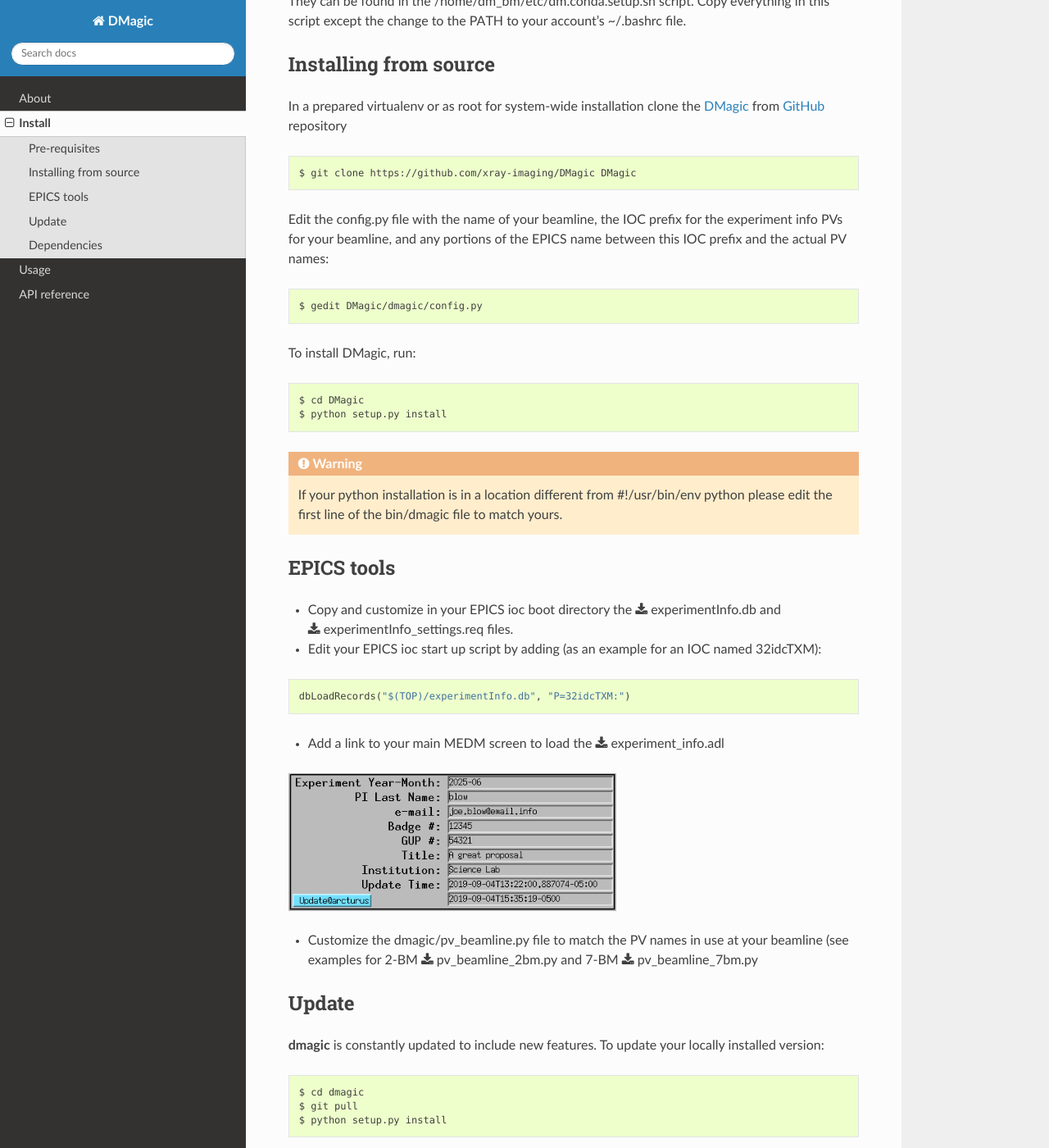
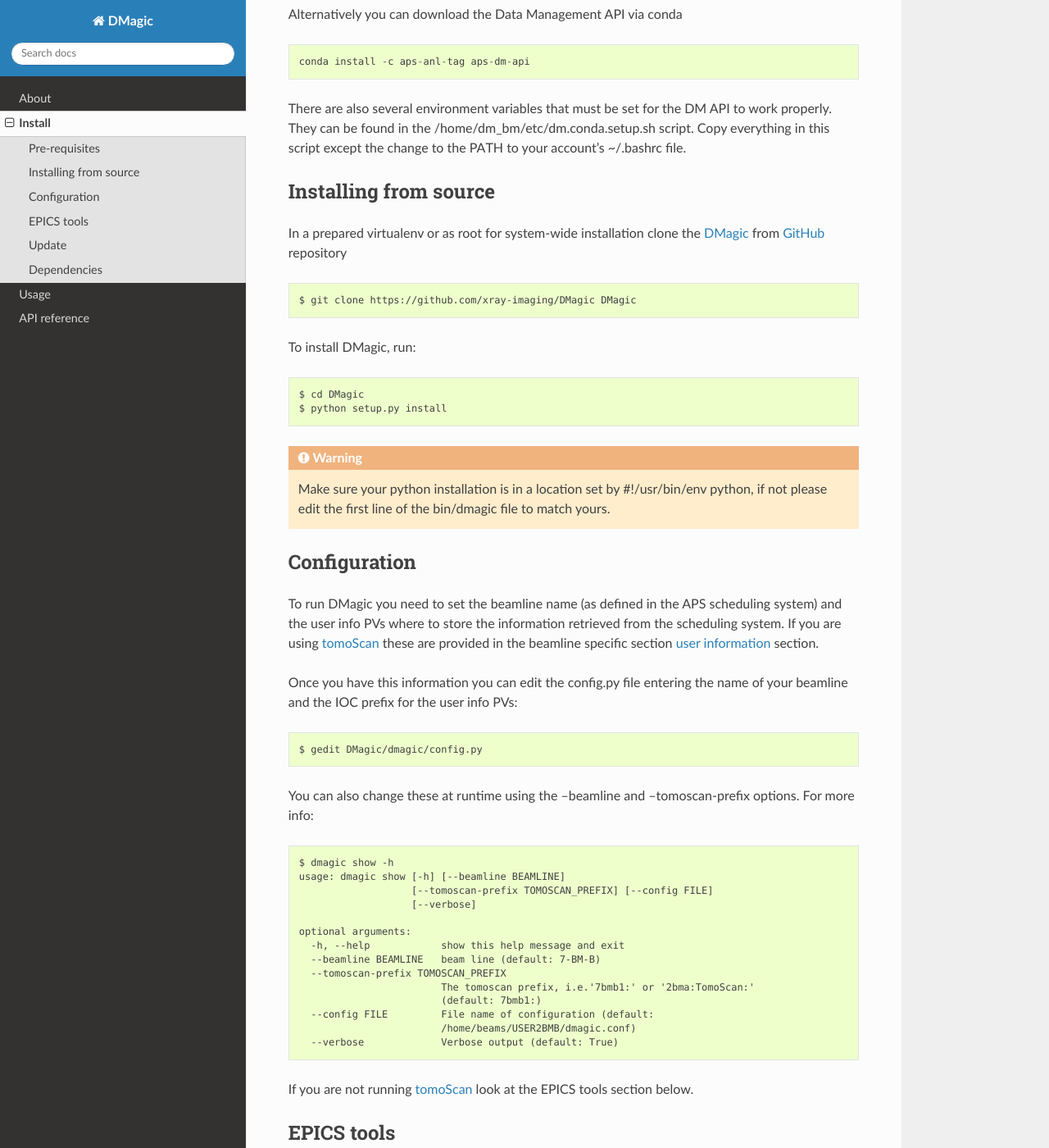
Before and after one commit to xray-imaging/DMagic, a Sphinx documentation site: the page built from doc/source/install.rst, in a window 1280 px wide and 1400 px high, scrolled down 665 px. Shown: the whole window at 82% size. Built offline with Sphinx 7.4.7 and the Read the Docs theme 2.0.0, drawn with Linux system fonts in a browser that asks for light colours; some of the changed text lies outside the part shown.

Commit message:
Installation doc update

```diff
--- a/doc/source/install.rst
+++ b/doc/source/install.rst
@@ -15,7 +15,13 @@
 Install from `Anaconda <https://www.anaconda.com/distribution/>`_ python3.x.
 
 You will also need to have the APS Data Management system installed for your beamline; contact
-the SDM group for this installation.  You will need to download the Data Management API via conda
+the `SDM group <https://www.aps.anl.gov/Scientific-Software-Engineering-And-Data-Management>`_
+for this installation. Once installed you can run dmagic in a terminal with::
+
+    $ source /home/dm_bm/etc/dm.setup.sh
+    $ dmagic show
+
+Alternatively you can download the Data Management API via conda
 
 ::
 
@@ -27,28 +33,55 @@
 Installing from source
 ======================
 
-In a prepared virtualenv or as root for system-wide installation clone the `DMagic <https://github.com/xray-imaging/DMagic>`_
-from `GitHub <https://github.com>`_ repository
+In a prepared virtualenv or as root for system-wide installation clone the
+`DMagic <https://github.com/xray-imaging/DMagic>`_ from `GitHub <https://github.com>`_ repository
 
 ::
 
     $ git clone https://github.com/xray-imaging/DMagic DMagic
-
-Edit the config.py file with the name of your beamline, the IOC prefix for the experiment info PVs for your beamline, and any portions of the EPICS name between this IOC prefix and the actual PV names::
-
-    $ gedit DMagic/dmagic/config.py
 
 To install DMagic, run::
 
     $ cd DMagic
     $ python setup.py install
 
-.. warning:: If your python installation is in a location different from #!/usr/bin/env python please edit the first line of the bin/dmagic file to match yours.
+.. warning:: Make sure your python installation is in a location set by #!/usr/bin/env python, if not please edit the first line of the bin/dmagic file to match yours.
+
+Configuration
+=============
+
+To run DMagic you need to set the beamline name (as defined in the APS scheduling system) and the user info PVs where to store the information retrieved from the scheduling system.  If you are using `tomoScan <https://tomoscan.readthedocs.io/en/latest/>`_ these are provided in the
+beamline specific section `user information <https://tomoscan.readthedocs.io/en/latest/tomoScanApp.html#user-information>`_ section.
+
+Once you have this information you can edit the config.py file entering the name of your beamline and the
+IOC prefix for the user info PVs::
+
+    $ gedit DMagic/dmagic/config.py
+
+You can also change these at runtime using the --beamline and --tomoscan-prefix options. For more info::
+
+    $ dmagic show -h
+    usage: dmagic show [-h] [--beamline BEAMLINE]
+                       [--tomoscan-prefix TOMOSCAN_PREFIX] [--config FILE]
+                       [--verbose]
+
+    optional arguments:
+      -h, --help            show this help message and exit
+      --beamline BEAMLINE   beam line (default: 7-BM-B)
+      --tomoscan-prefix TOMOSCAN_PREFIX
+                            The tomoscan prefix, i.e.'7bmb1:' or '2bma:TomoScan:'
+                            (default: 7bmb1:)
+      --config FILE         File name of configuration (default:
+                            /home/beams/USER2BMB/dmagic.conf)
+      --verbose             Verbose output (default: True)
+
+If you are not running `tomoScan <https://tomoscan.readthedocs.io/en/latest/>`_ look at the EPICS tools section below.
 
 
 EPICS tools
 ===========
 
+If you are not running `tomoScan <https://tomoscan.readthedocs.io/en/latest/>`_:
 
 * Copy and customize in your EPICS ioc boot directory the :download:`experimentInfo.db <../demo/epics/experimentInfo.db>` and :download:`experimentInfo_settings.req <../demo/epics/experimentInfo_settings.req>` files.
 
```
